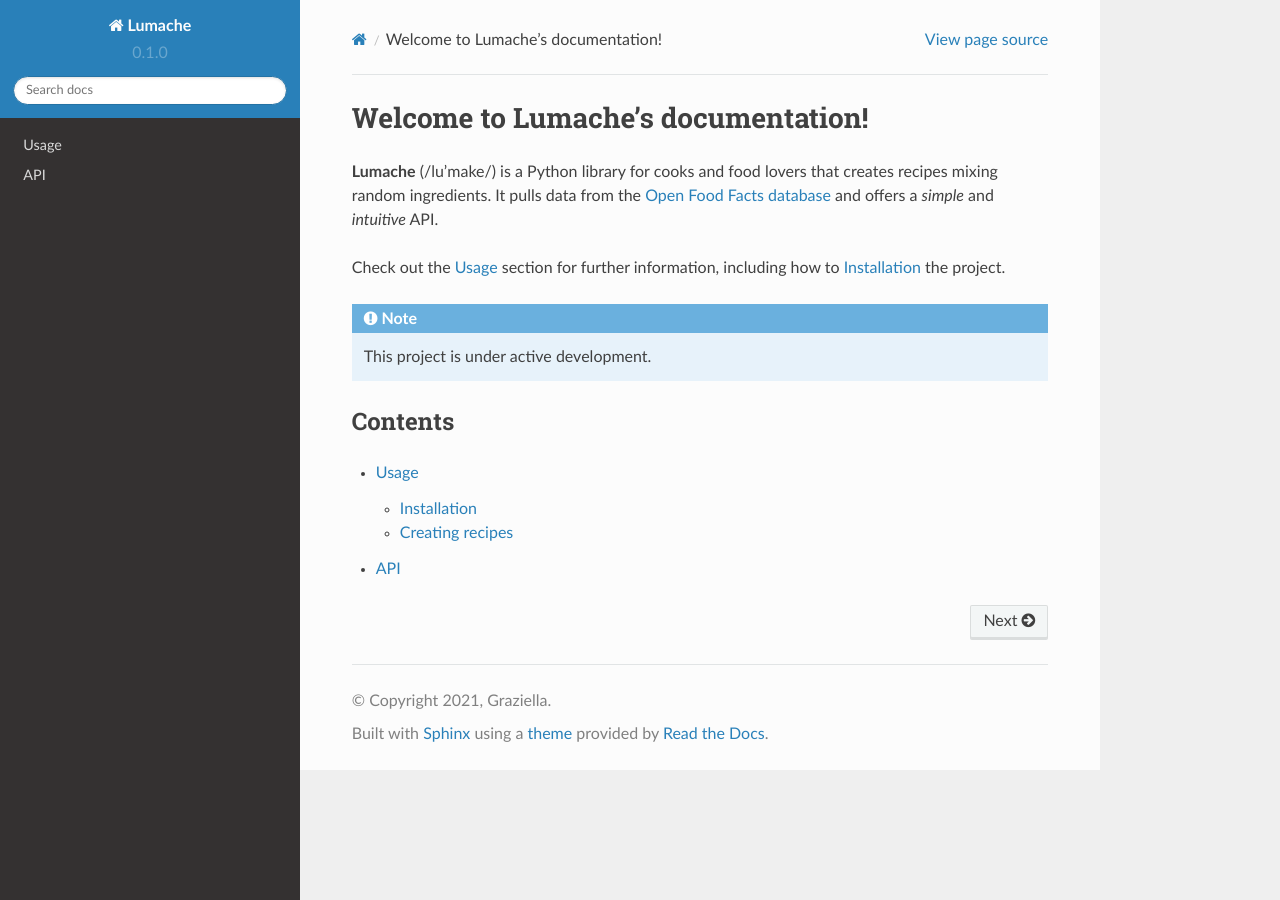
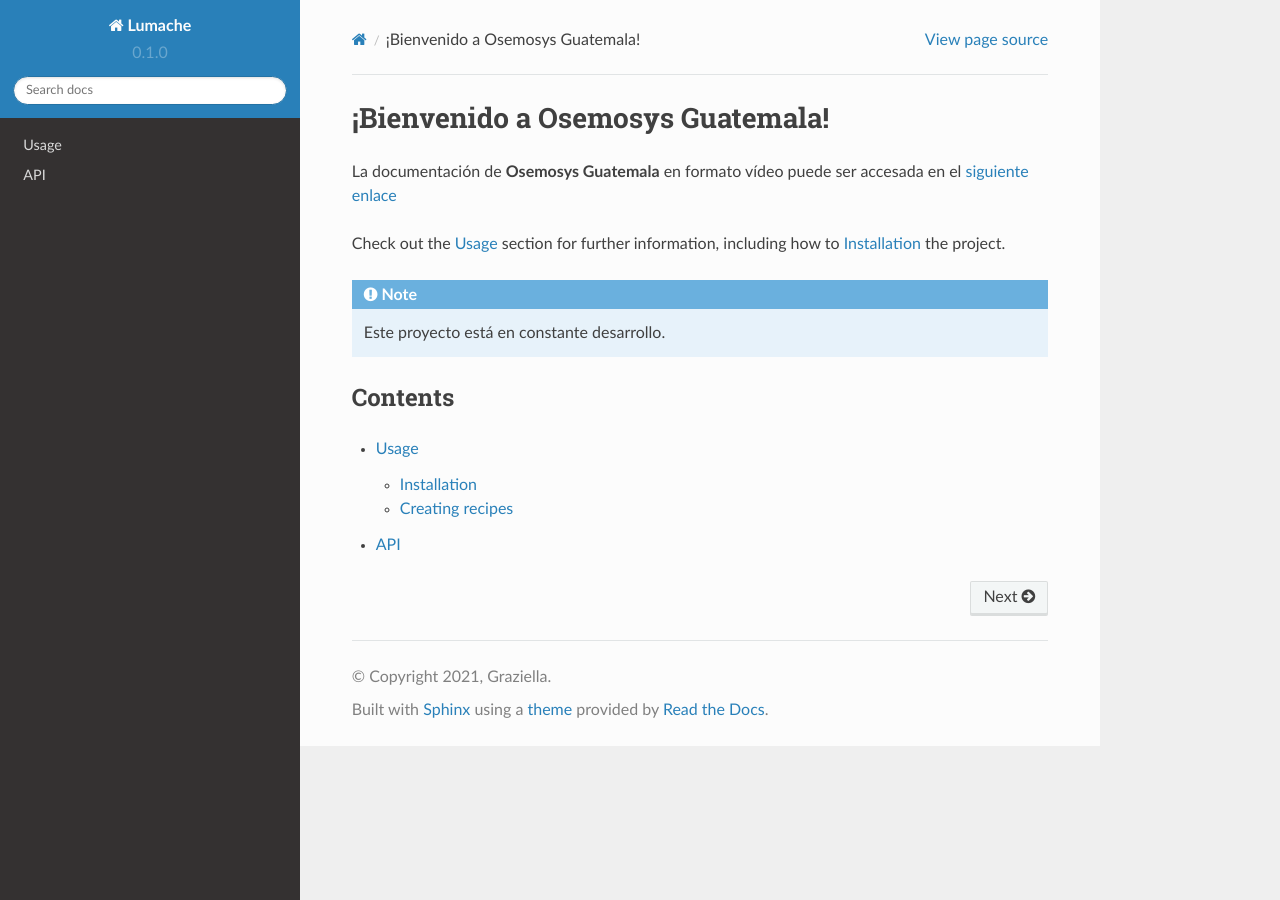
Before and after one commit to EPERLab/osemosys-cr-v2, a Sphinx documentation site: the page built from docs/source/index.rst, in a window 1280 px wide. Built offline with Sphinx 7.4.7 and the Read the Docs theme 2.0.0, drawn with Linux system fonts in a browser that asks for light colours.

Commit message:
Actualizacion Osemosys Gua

```diff
--- a/docs/source/index.rst
+++ b/docs/source/index.rst
@@ -1,17 +1,16 @@
-Welcome to Lumache's documentation!
+¡Bienvenido a Osemosys Guatemala!
 ===================================
 
-**Lumache** (/lu'make/) is a Python library for cooks and food lovers
-that creates recipes mixing random ingredients.
-It pulls data from the `Open Food Facts database <https://world.openfoodfacts.org/>`_
-and offers a *simple* and *intuitive* API.
+La documentación de **Osemosys Guatemala**  en formato vídeo puede ser
+accesada en el  `siguiente enlace <https://www.dropbox.com/s/qkpa1481e2kbe3m/Tutorial_Osemosys_GUA_2021_11_18.mp4?dl=0>`_
+
 
 Check out the :doc:`usage` section for further information, including
 how to :ref:`installation` the project.
 
 .. note::
 
-   This project is under active development.
+   Este proyecto está en constante desarrollo.
 
 Contents
 --------
```
